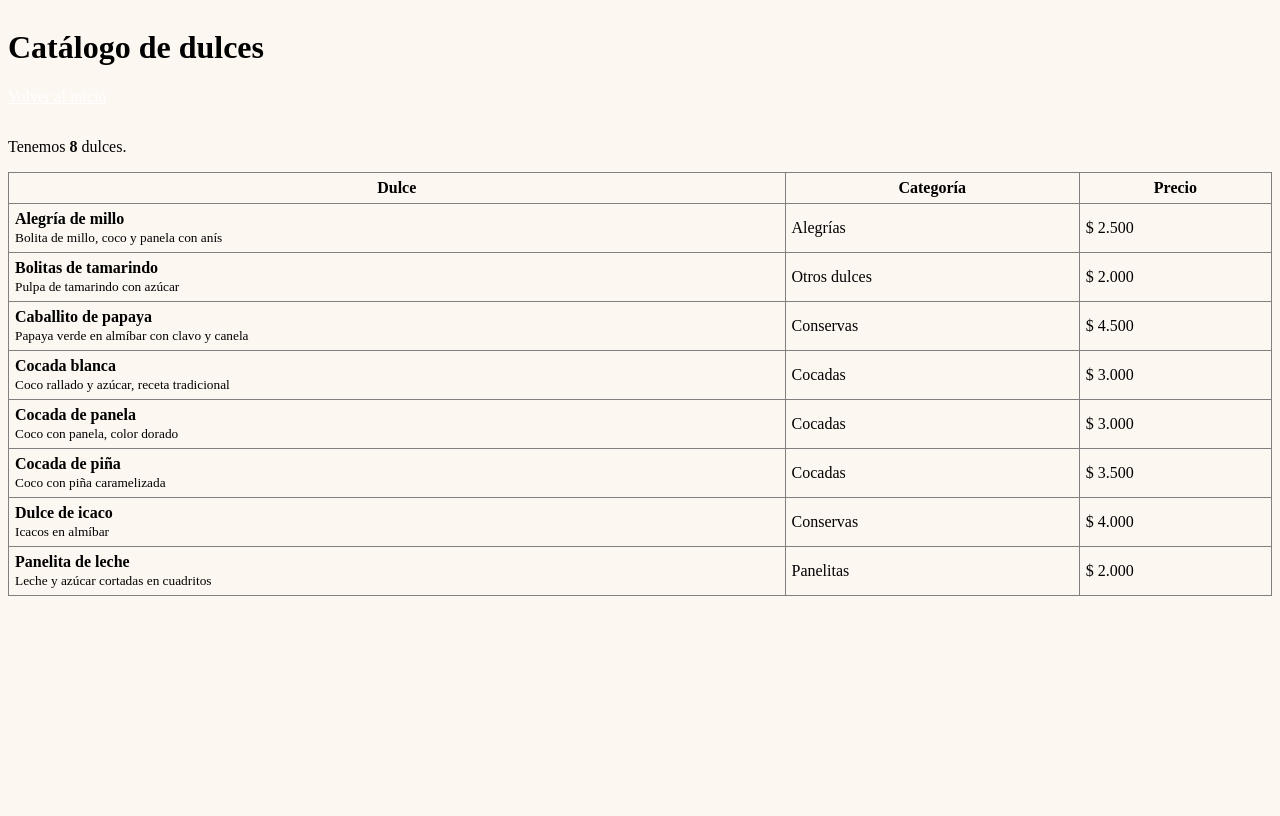
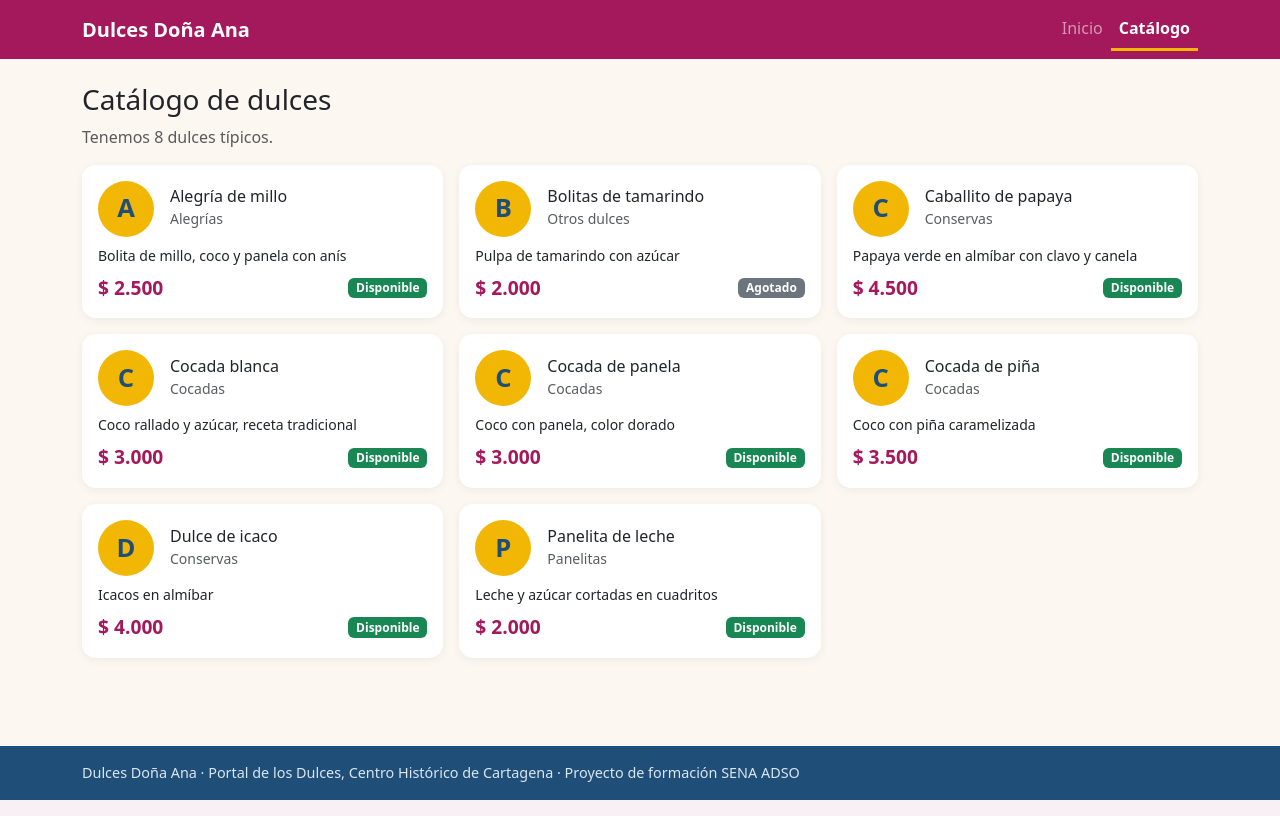
Before and after one commit to cynical-maker/donaana, a Spring Boot app: page /catalogo in a window 1280 px wide. Run offline with Spring Boot 4, Linux system fonts and the light colour scheme.

Commit message:
etapa 6: plantilla común con fragmentos y Bootstrap

```diff
--- a/src/main/java/co/edu/sena/adso/dulceria/dulceria/Service/DulceService.java
+++ b/src/main/java/co/edu/sena/adso/dulceria/dulceria/Service/DulceService.java
@@ -24,7 +24,9 @@ public class DulceService {
     // Todos los dulces, ordenados por nombre
     public List<Dulce> listar() {
         return repositorio.findAll().stream()
-                .sorted(Comparator.comparing(Dulce::getNombre))
+                .sorted(Comparator.comparing(
+                        dulce -> dulce.getNombre(),
+                        Comparator.nullsFirst(Comparator.naturalOrder())))
                 .toList();
     }
 
@@ -41,7 +43,7 @@ public class DulceService {
     // REGLA DE NEGOCIO: en el inicio se destacan 3 dulces disponibles
     public List<Dulce> destacados() {
         return listar().stream()
-                .filter(Dulce::isDisponible)
+                .filter(dulce -> dulce != null && dulce.isDisponible())
                 .limit(3)
                 .toList();
     }
--- a/src/main/resources/static/css/dulceria.css
+++ b/src/main/resources/static/css/dulceria.css
@@ -1,4 +1,3 @@
-/* Colores de la marca: buganvilla, amarillo de balcón y azul colonial */
 :root {
   --buganvilla: #a3195b;
   --amarillo: #f2b705;
--- a/src/main/resources/templates/catalogo.html
+++ b/src/main/resources/templates/catalogo.html
@@ -1,31 +1,35 @@
 <!DOCTYPE html>
 <html lang="es" xmlns:th="http://www.thymeleaf.org">
-<head>
-  <meta charset="UTF-8">
-  <meta name="viewport" content="width=device-width, initial-scale=1">
-  <title>Catálogo · Dulces Doña Ana</title>
-  <link rel="stylesheet" th:href="@{/css/dulceria.css}">
-</head>
+<head th:replace="~{fragments/layout :: head('Catálogo')}"><title>Inicio</title></head>
 <body>
-  <header class="encabezado">
-    <h1>Catálogo de dulces</h1>
-    <p><a th:href="@{/}" style="color:#fff">Volver al inicio</a></p>
-  </header>
-  <main class="contenido">
-    <p>Tenemos <strong th:text="${#lists.size(dulces)}">0</strong> dulces.</p>
-    <table border="1" cellpadding="6" style="border-collapse:collapse; width:100%">
-      <tr><th>Dulce</th><th>Categoría</th><th>Precio</th></tr>
-      <!-- th:each repite la fila una vez por cada dulce de la lista -->
-      <tr th:each="d : ${dulces}">
-        <td>
-          <strong th:text="${d.nombre}">Nombre</strong><br>
-          <small th:text="${d.descripcion}">Descripción</small>
-        </td>
-        <td th:text="${d.categoria.nombre}">Categoría</td>
-        <!-- #numbers da formato al precio: 3000 -> 3.000 -->
-        <td th:text="'$ ' + ${#numbers.formatInteger(d.precio, 1, 'POINT')}">$ 0</td>
-      </tr>
-    </table>
-  </main>
+<nav th:replace="~{fragments/layout :: menu('catalogo')}"></nav>
+
+<main class="container py-4">
+  <h1 class="h3">Catálogo de dulces</h1>
+  <p class="text-muted">Tenemos <span th:text="${#lists.size(dulces)}">0</span> dulces típicos.</p>
+
+  <div class="row g-3">
+    <div class="col-sm-6 col-lg-4" th:each="d : ${dulces}">
+      <div class="card tarjeta-dulce h-100 p-3">
+        <div class="d-flex gap-3 align-items-center mb-2">
+          <div class="inicial" th:text="${#strings.substring(d.nombre, 0, 1)}">C</div>
+          <div>
+            <h2 class="h6 mb-0" th:text="${d.nombre}">Nombre</h2>
+            <small class="text-muted" th:text="${d.categoria.nombre}">Categoría</small>
+          </div>
+        </div>
+        <p class="small mb-2" th:text="${d.descripcion}">Descripción</p>
+        <div class="d-flex justify-content-between align-items-center mt-auto">
+          <span class="precio" th:text="'$ ' + ${#numbers.formatInteger(d.precio, 1, 'POINT')}">$ 0</span>
+          <!-- th:if / th:unless: muestra una u otra etiqueta según la condición -->
+          <span class="badge bg-success" th:if="${d.disponible}">Disponible</span>
+          <span class="badge bg-secondary" th:unless="${d.disponible}">Agotado</span>
+        </div>
+      </div>
+    </div>
+  </div>
+</main>
+
+<footer th:replace="~{fragments/layout :: pie}"></footer>
 </body>
 </html>
```
Also changed, not shown: src/main/java/co/edu/sena/adso/dulceria/dulceria/controller/InicioController.java (+6 -11 lines), src/main/resources/templates/inicio.html (+36 -17 lines).
